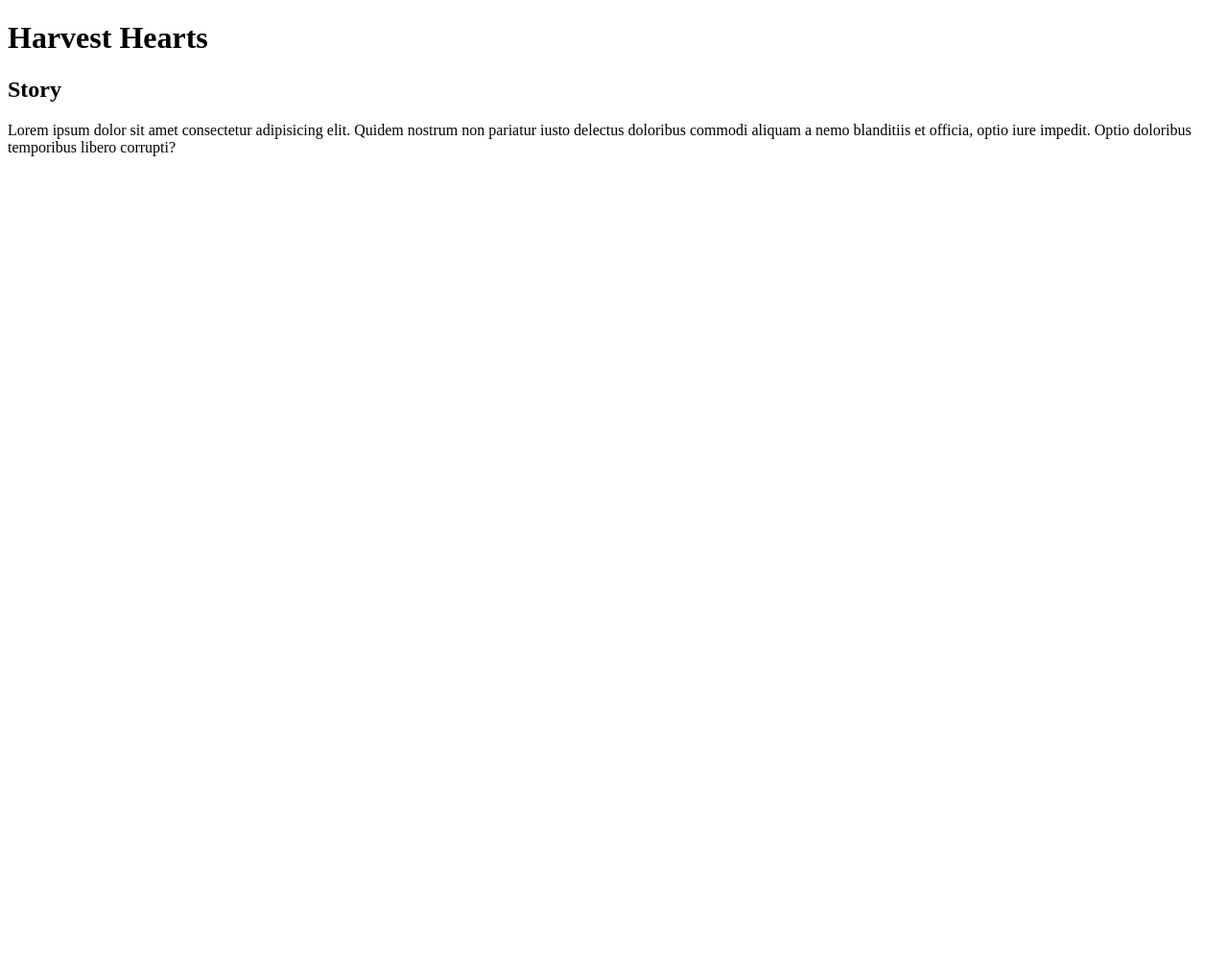
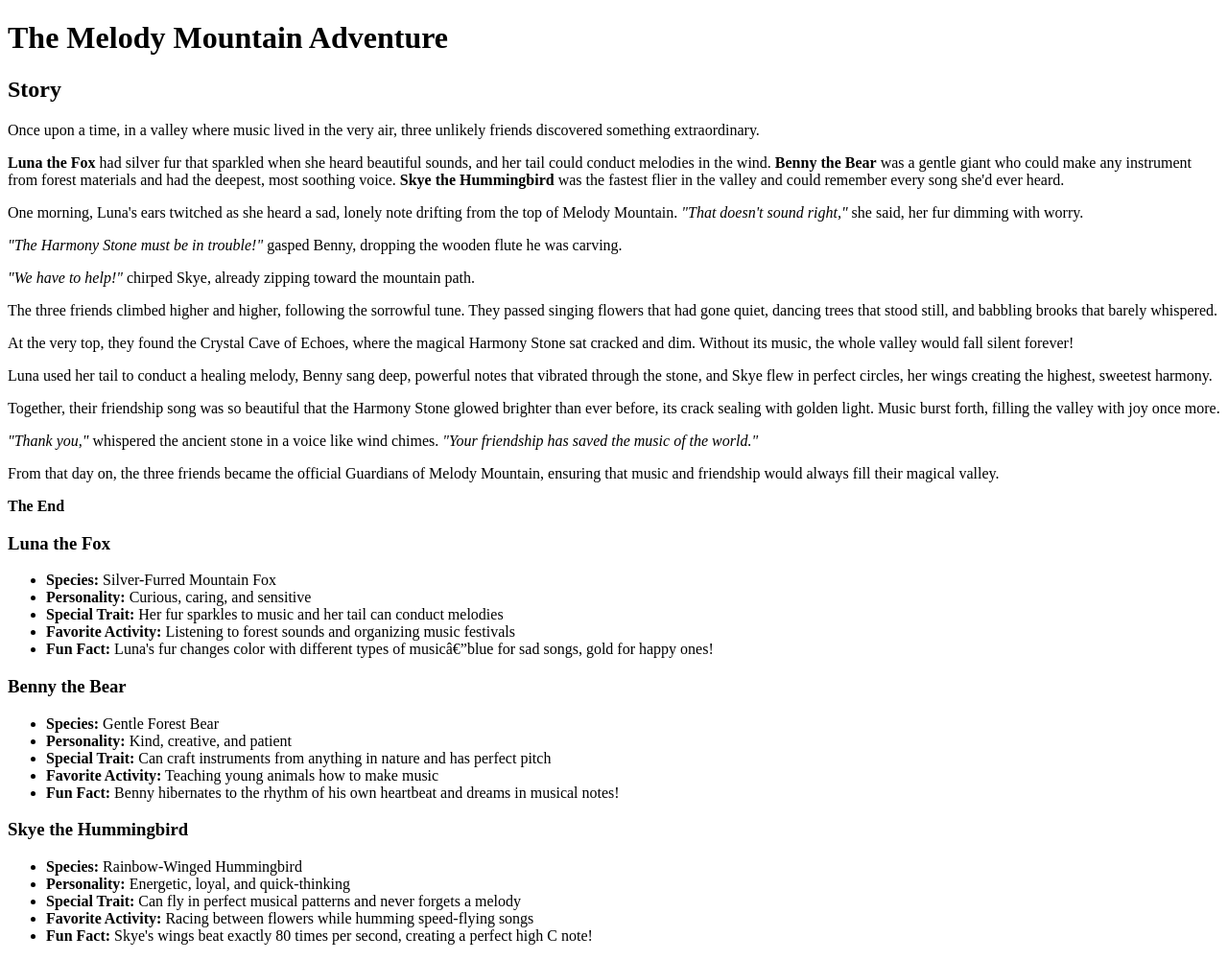
Before and after one commit to mianiela22/FEFFall2025, a plain HTML site: page index.html in a window 1280 px wide. Shown: the whole page at 96% size. Before the commit the page ends 800 px from the top, so only its background shows below. Drawn offline with Linux system fonts and the light colour scheme.

Commit message:
Bullet Points

```diff
--- a/index.html
+++ b/index.html
@@ -16,14 +16,73 @@
     <body>
         <!-- Starting with the semantic tags (3) -->
          <header>
-            <h1>Harvest Hearts</h1>
+            <h1>The Melody Mountain Adventure</h1>
             <nav></nav>
          </header>
          <main>
             <section>
                 <h2>Story</h2>
-                <p>Lorem ipsum dolor sit amet consectetur adipisicing elit. Quidem nostrum non pariatur iusto delectus doloribus commodi aliquam a nemo blanditiis et officia, optio iure impedit. Optio doloribus temporibus libero corrupti?</p>
+                <p>Once upon a time, in a valley where music lived in the very air, three unlikely friends discovered something extraordinary.</p>
+
+                <!-- <b> - bold tag vs <strong> they don't look differnt, but strong tells browser this info is important other is badazzling -->
+
+                    <p><strong>Luna the Fox</strong> had silver fur that sparkled when she heard beautiful sounds, and her tail could conduct melodies in the wind. <strong>Benny the Bear</strong> was a gentle giant who could make any instrument from forest materials and had the deepest, most soothing voice. <strong>Skye the Hummingbird</strong> was the fastest flier in the valley and could remember every song she'd ever heard.</p>
+
+<p>One morning, Luna's ears twitched as she heard a sad, lonely note drifting from the top of Melody Mountain. <em>"That doesn't sound right,"</em> she said, her fur dimming with worry.</p>
+
+<!-- <i> and <em> are both kinda used to italizize but one is for emphasis as well -->
+
+<p><em>"The Harmony Stone must be in trouble!"</em> gasped Benny, dropping the wooden flute he was carving.</p>
+
+<p><em>"We have to help!"</em> chirped Skye, already zipping toward the mountain path.</p>
+
+<p>The three friends climbed higher and higher, following the sorrowful tune. They passed singing flowers that had gone quiet, dancing trees that stood still, and babbling brooks that barely whispered.</p>
+
+<p>At the very top, they found the Crystal Cave of Echoes, where the magical Harmony Stone sat cracked and dim. Without its music, the whole valley would fall silent forever!</p>
+
+<p>Luna used her tail to conduct a healing melody, Benny sang deep, powerful notes that vibrated through the stone, and Skye flew in perfect circles, her wings creating the highest, sweetest harmony.</p>
+
+<p>Together, their friendship song was so beautiful that the Harmony Stone glowed brighter than ever before, its crack sealing with golden light. Music burst forth, filling the valley with joy once more.</p>
+
+<p><em>"Thank you,"</em> whispered the ancient stone in a voice like wind chimes. <em>"Your friendship has saved the music of the world."</em></p>
+
+<p>From that day on, the three friends became the official Guardians of Melody Mountain, ensuring that music and friendship would always fill their magical valley.</p>
+
+<p><strong>The End</strong></p>
                 <!-- You should add opening and closing paragraph tags at the end of each to make it look cleaner -->
+            </section>
+
+            <section>
+                <h3><strong>Luna the Fox</strong></h3>
+                <ul>
+                    <li><strong>Species:</strong> Silver-Furred Mountain Fox</li>
+                    <li><strong>Personality:</strong> Curious, caring, and sensitive</li>
+                    <li><strong>Special Trait:</strong> Her fur sparkles to music and her tail can conduct melodies</li>
+                    <li><strong>Favorite Activity:</strong> Listening to forest sounds and organizing music festivals</li>
+                    <li><strong>Fun Fact:</strong> Luna's fur changes color with different types of music—blue for sad songs, gold for happy ones!</li>
+                </ul>
+            </section>
+
+            <section>
+                <h3><strong>Benny the Bear</strong></h3>
+                <ul>
+                    <li><strong>Species:</strong> Gentle Forest Bear</li>
+                    <li><strong>Personality:</strong> Kind, creative, and patient</li>
+                    <li><strong>Special Trait:</strong> Can craft instruments from anything in nature and has perfect pitch</li>
+                    <li><strong>Favorite Activity:</strong> Teaching young animals how to make music</li>
+                    <li><strong>Fun Fact:</strong> Benny hibernates to the rhythm of his own heartbeat and dreams in musical notes!</li>
+                </ul>
+            </section>
+
+            <section>
+                <h3><strong>Skye the Hummingbird</strong></h3>
+                <ul>
+                    <li><strong>Species:</strong> Rainbow-Winged Hummingbird</li>
+                    <li><strong>Personality:</strong> Energetic, loyal, and quick-thinking</li>
+                    <li><strong>Special Trait:</strong> Can fly in perfect musical patterns and never forgets a melody</li>
+                    <li><strong>Favorite Activity:</strong> Racing between flowers while humming speed-flying songs</li>
+                    <li><strong>Fun Fact:</strong> Skye's wings beat exactly 80 times per second, creating a perfect high C note!</li>
+                </ul>
             </section>
          </main>
          <footer></footer>
```
